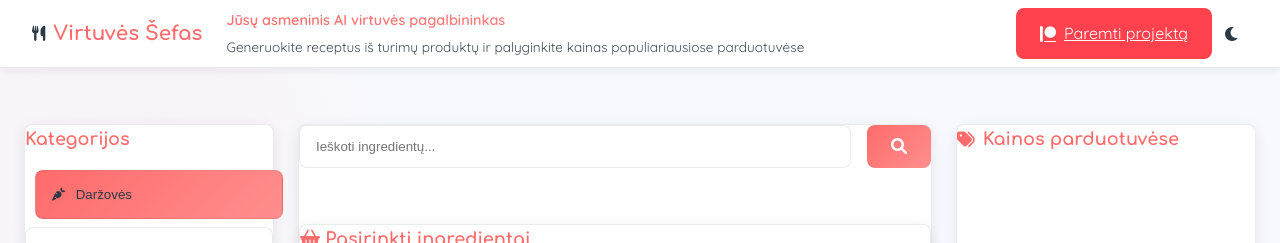
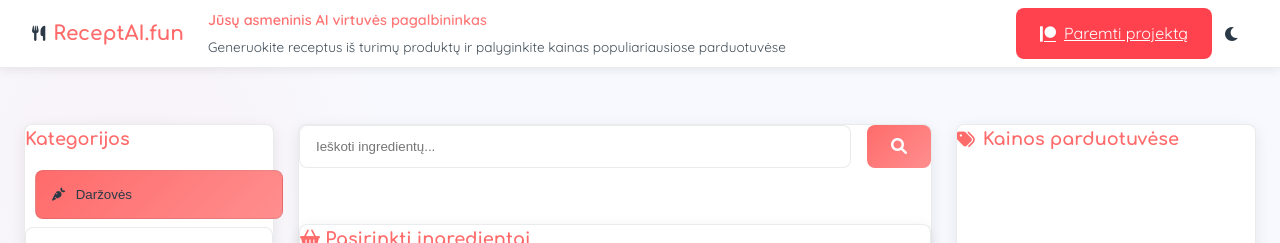
Before and after one commit to takeourcarsnow/receptai.fun, a website: page public/index.html in a window 1280 px wide. Shown: the top 243 px of the page. Drawn offline with Linux system fonts and the light colour scheme; no server answers.

Commit message:
Update index.html

```diff
--- a/public/index.html
+++ b/public/index.html
@@ -3,7 +3,7 @@
 <head>
     <meta charset="UTF-8">
     <meta name="viewport" content="width=device-width, initial-scale=1.0">
-    <title>Virtuvės Šefas - Receptų Generatorius</title>
+    <title>ReceptAI.fun - AI virtuvės pagalbininkas</title>
     <meta name="description" content="AI pagrindu veikiantis receptų generatorius su kainų palyginimu">
     <link href="https://fonts.googleapis.com/css2?family=Quicksand:wght@400;500;600;700&family=Comfortaa:wght@400;500;600;700&display=swap" rel="stylesheet">
     <link rel="stylesheet" href="https://cdnjs.cloudflare.com/ajax/libs/font-awesome/6.0.0/css/all.min.css">
@@ -16,7 +16,7 @@
             <div class="branding">
                 <div class="logo-group">
                     <i class="fas fa-utensils"></i>
-                    <span class="logo">Virtuvės Šefas</span>
+                    <span class="logo">ReceptAI.fun</span>
                 </div>
                 <div class="text-group">
                     <div class="tagline">Jūsų asmeninis AI virtuvės pagalbininkas</div>
```
